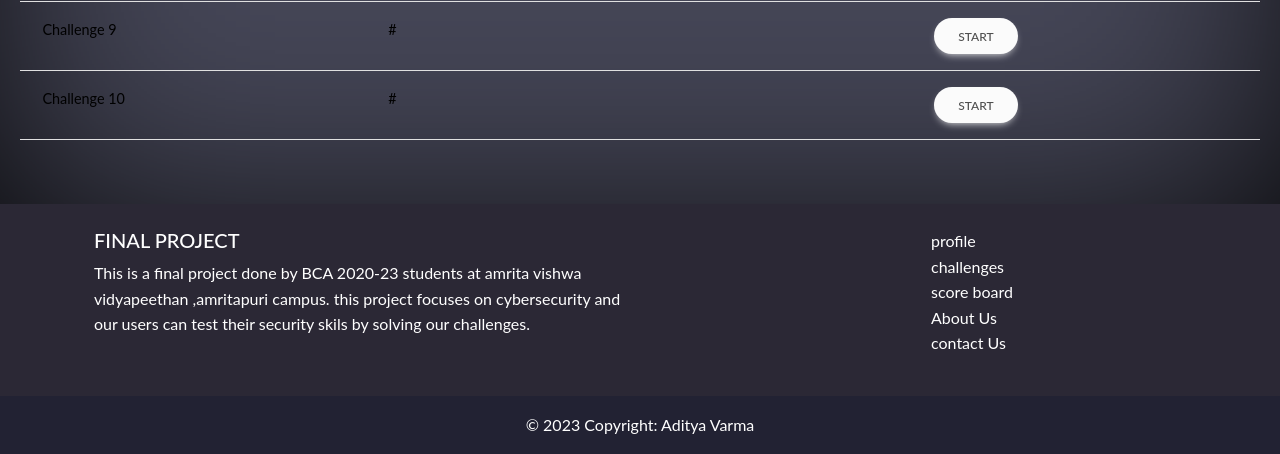
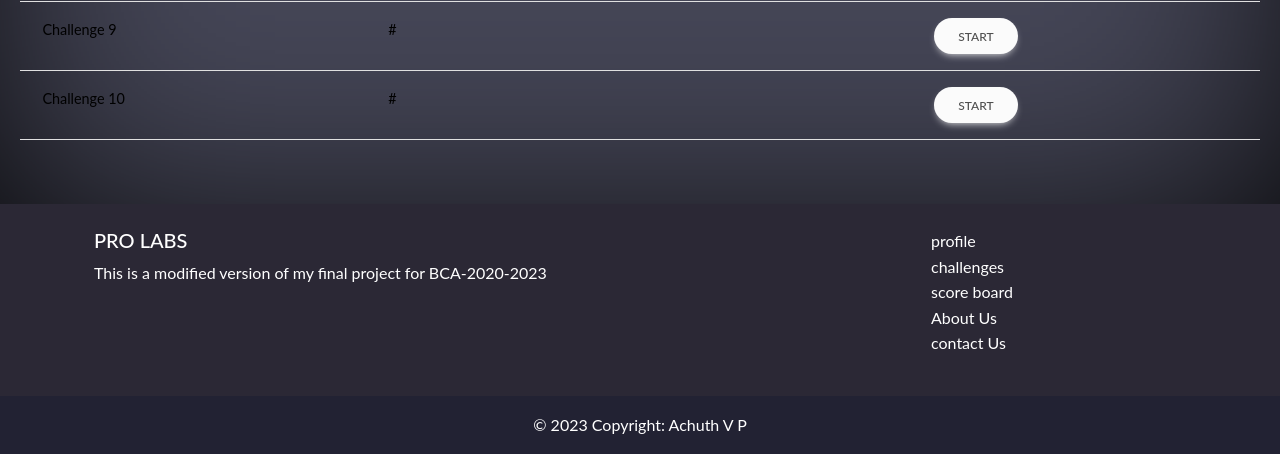
Before and after one commit to retrymp3/proLabs, a Flask app: template docker-on-demand/instancer/templates/challenges.html in a window 1280 px wide. Shown: the part 661-1115 px from the top of the page. Run offline with Flask 2, Linux system fonts and the light colour scheme; the template is opened without the code that fills it, so the values that code supplies are empty; some libraries are stand-ins or nearby versions.

```diff
--- a/docker-on-demand/docker-on-demand/server/config/config.yaml
+++ b/docker-on-demand/docker-on-demand/server/config/config.yaml
@@ -21,6 +21,10 @@ images:
     image_name: xxe
     local_port: 8000
     timeout: 600
+  -
+    image_name: lfi
+    local_port: 80
+    timeout: 60
 
 app_conf:
   port_start: 10001
--- a/docker-on-demand/instancer/templates/challenges.html
+++ b/docker-on-demand/instancer/templates/challenges.html
@@ -175,12 +175,9 @@
           <div class="container p-4">
             <div class="row">
               <div class="col-lg-6 col-md-12 mb-4 mb-md-0">
-                <h5 class="text-uppercase">Final Project</h5>
+                <h5 class="text-uppercase">Pro Labs</h5>
                 <p>
-                  This is a final project done by BCA 2020-23 students at amrita
-                  vishwa vidyapeethan ,amritapuri campus. this project focuses
-                  on cybersecurity and our users can test their security skils
-                  by solving our challenges.
+                  This is a modified version of my final project for BCA-2020-2023
                 </p>
               </div>
               <!--Grid column-->
@@ -229,7 +226,7 @@
             style="background-color: rgba(28, 29, 51, 0.525)"
           >
             © 2023 Copyright:
-            <a class="text-white">Aditya Varma</a>
+            <a class="text-white">Achuth V P</a>
           </div>
           <!-- Copyright -->
         </footer>
```
Also changed, not shown: docker-on-demand/instancer/app.py (+10 -10 lines), docker-on-demand/instancer/templates/index.html (+5 -6 lines), docker-on-demand/docker-on-demand/server/database.sqlite, 3 other files.
